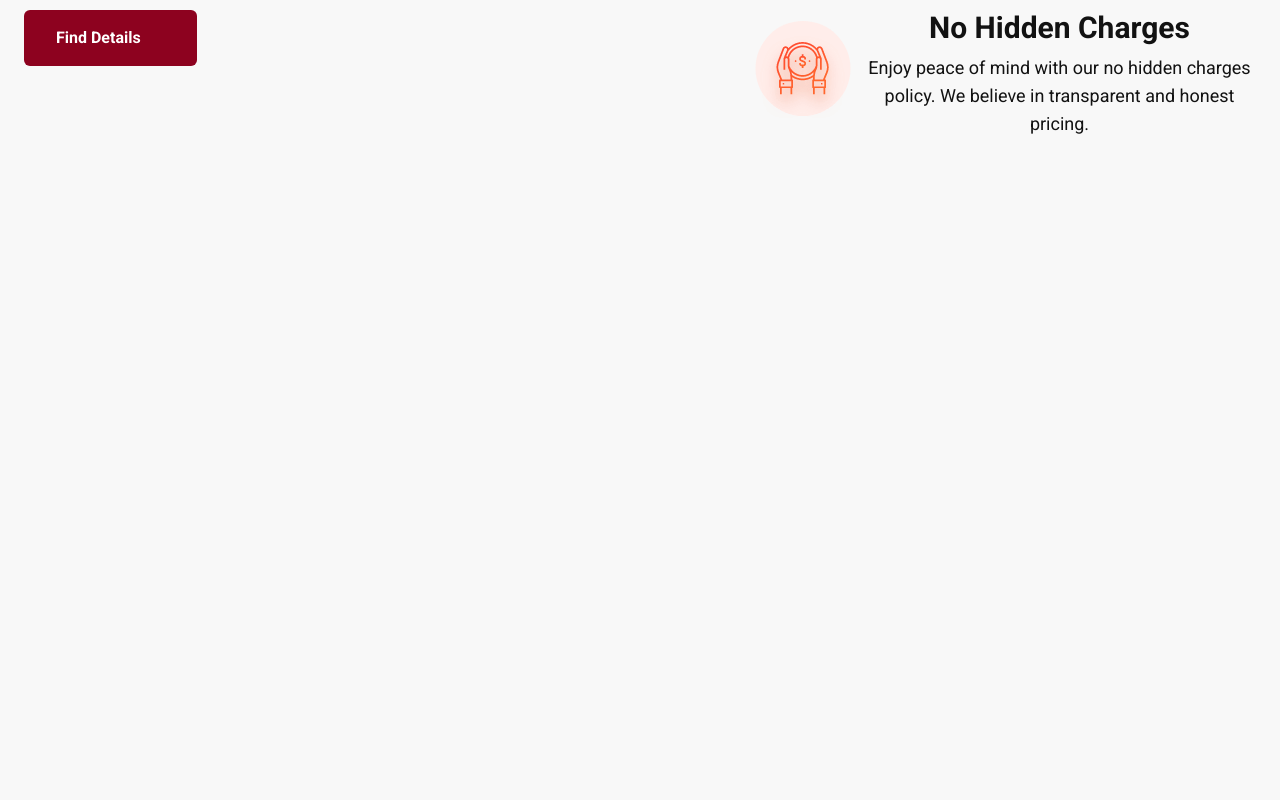
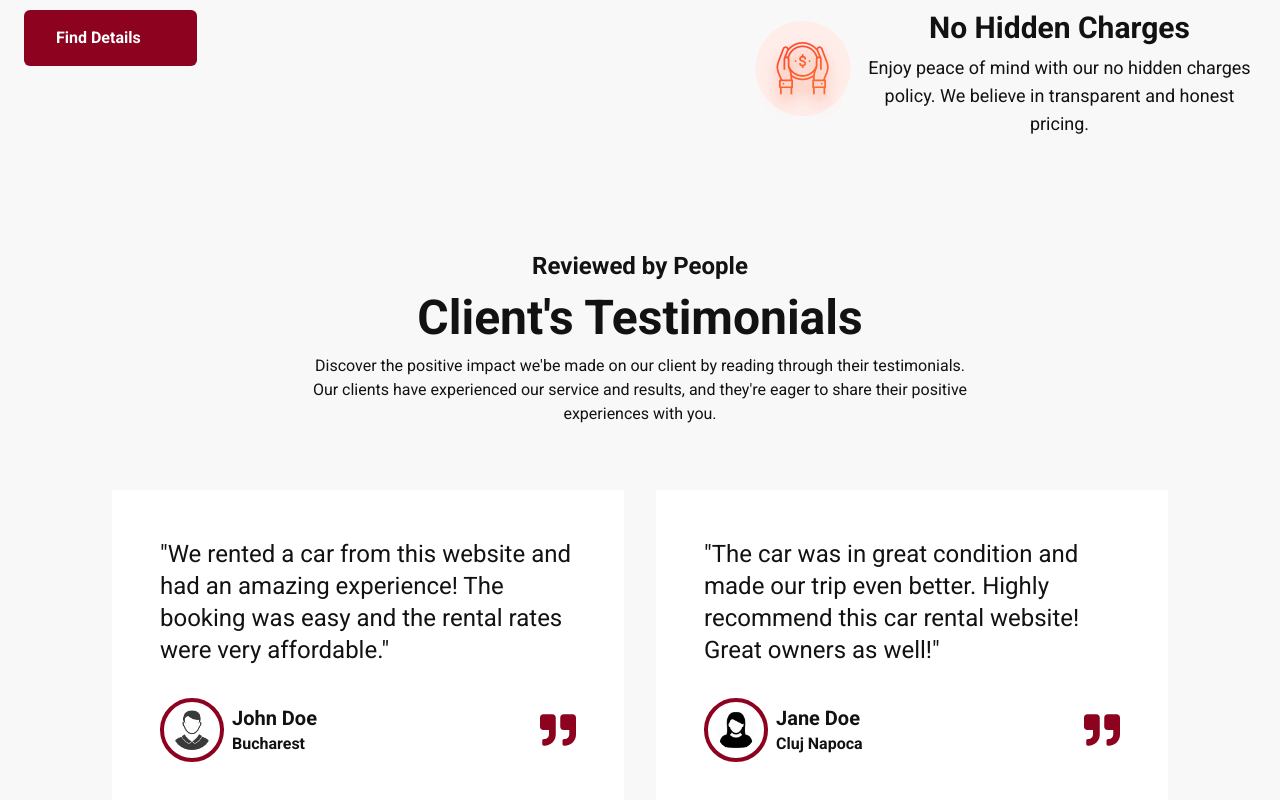
Before and after one commit to AlexMagargiu/Car-Rentals, a React (Vite) app: page / in a window 1280 px wide. Shown: the part 3845-4645 px from the top of the page. Before the commit the page ends 4095 px from the top, so only its background shows below. Built offline with nearby package versions, Linux system fonts and the light colour scheme; some icons are missing.

Commit message:
Complete basic styling for Testimonials component

```diff
--- /dev/null
+++ b/src/components/Testimonials-Components/Reviews.jsx
@@ -0,0 +1,22 @@
+import { FaQuoteRight } from "react-icons/fa";
+
+export default function Reviews(props) {
+  return (
+    <div className="bg-white py-12 px-6 flex flex-col gap-8 max-w-lg lg:px-12">
+      <p className="text-2xl">"{props.quote}"</p>
+      <div className="flex items-center justify-between">
+        <div className="flex items-center gap-2">
+          <img
+            src={props.img}
+            className="w-16 h-16 p-2 rounded-full border-4 border-secondary_text"
+          ></img>
+          <div>
+            <p className="font-bold text-xl">{props.name}</p>
+            <p className="font-bold">{props.location}</p>
+          </div>
+        </div>
+        <FaQuoteRight className="hidden sm:block text-4xl text-secondary_text" />
+      </div>
+    </div>
+  );
+}
--- /dev/null
+++ b/src/components/Testimonials.jsx
@@ -0,0 +1,38 @@
+import Reviews from "./Testimonials-Components/Reviews";
+import johndoe from "../assets/johndoe.jpg";
+import janedoe from "../assets/janedoe.jpg";
+
+export default function Testimonials() {
+  return (
+    <section className="flex flex-col items-center pb-28 max-w-screen-xl mx-auto px-6 gap-16">
+      <div className="flex flex-col items-center text-center gap-3">
+        <h4 className="text-2xl font-bold">Reviewed by People</h4>
+        <h2 className="text-5xl font-bold">Client's Testimonials</h2>
+        <p className="max-w-2xl">
+          Discover the positive impact we'be made on our client by reading
+          through their testimonials. Our clients have experienced our service
+          and results, and they're eager to share their positive experiences
+          with you.
+        </p>
+      </div>
+      <div className="flex gap-8">
+        <div>
+          <Reviews
+            quote="We rented a car from this website and had an amazing experience! The booking was easy and the rental rates were very affordable."
+            img={johndoe}
+            name="John Doe"
+            location="Bucharest"
+          />
+        </div>
+        <div className="hidden lg:block">
+          <Reviews
+            quote="The car was in great condition and made our trip even better. Highly recommend this car rental website! Great owners as well!"
+            img={janedoe}
+            name="Jane Doe"
+            location="Cluj Napoca"
+          />
+        </div>
+      </div>
+    </section>
+  );
+}
--- a/src/pages/Home.jsx
+++ b/src/pages/Home.jsx
@@ -4,6 +4,7 @@ import PlanTrip from "../components/PlanTrip";
 import CarModels from "../components/CarModels";
 import Banner from "../components/Banner";
 import WhyUs from "../components/WhyUs";
+import Testimonials from "../components/Testimonials";
 
 export default function Home() {
   return (
@@ -14,6 +15,7 @@ export default function Home() {
       <CarModels />
       <Banner />
       <WhyUs />
+      <Testimonials />
     </section>
   );
 }
```
Also changed, not shown: src/assets/janedoe.jpg (added), src/assets/johndoe.jpg (added).
